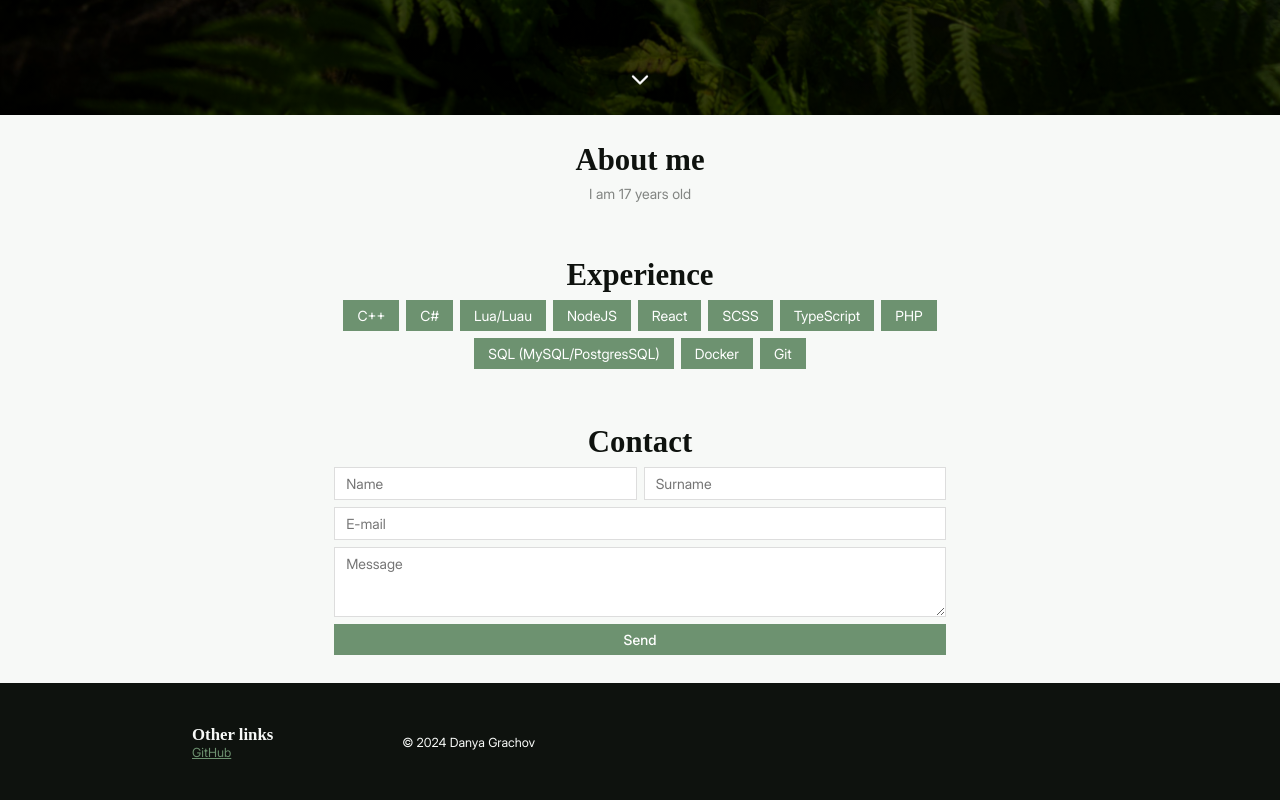
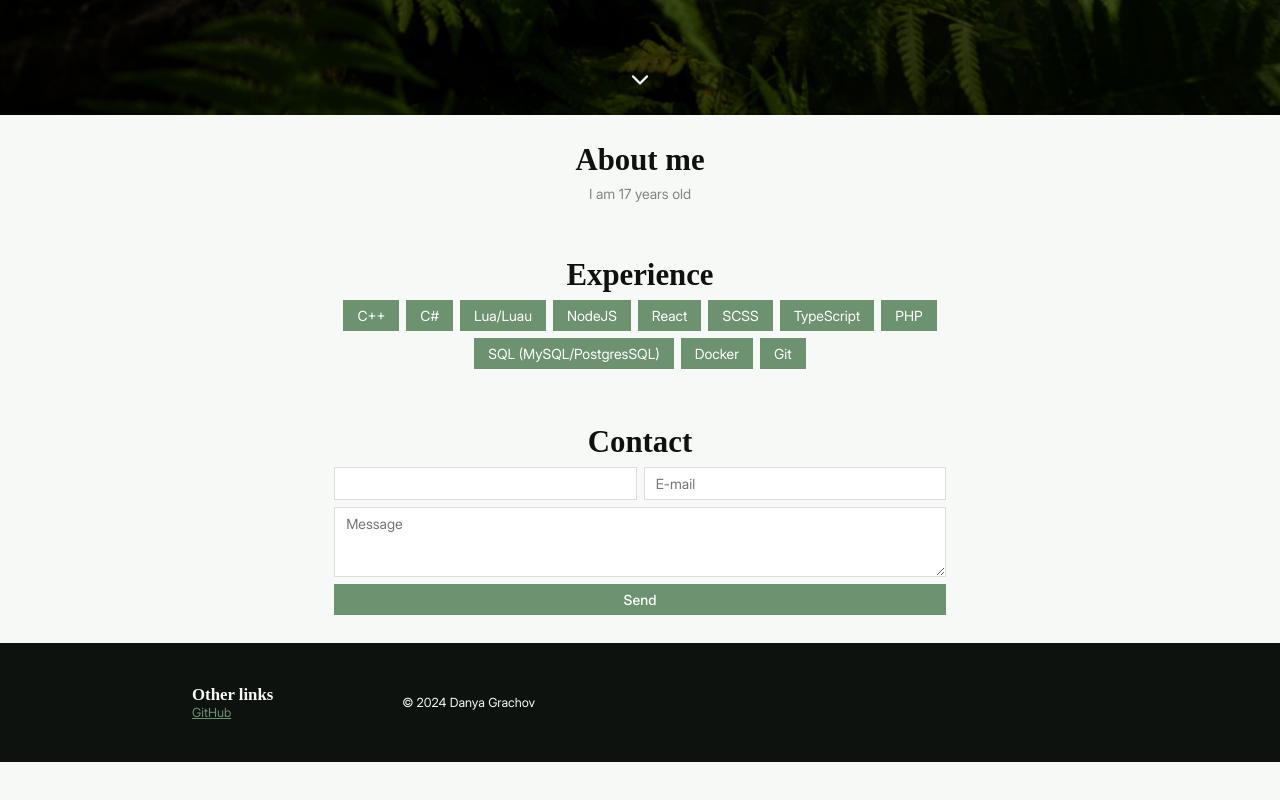
Before and after one commit to wiresnchains/wiresnchains-portfolio, a React (Create React App) app: page / in a window 1280 px wide. Shown: the part 685-1485 px from the top of the page. After the commit the page ends 1447 px from the top, so only its background shows below. Built offline with nearby package versions, Linux system fonts and the light colour scheme; a web font is replaced by a local one.

Commit message:
Update form

```diff
--- a/src/components/Form.tsx
+++ b/src/components/Form.tsx
@@ -42,8 +42,7 @@ export function Textarea({ id, placeholder, onChange }: { id?: string, placehold
 }
 
 export function ContactForm() {
-    const [firstName, setFirstName] = useState("");
-    const [lastName, setLastName] = useState("");
+    const [name, setName] = useState("");
     const [email, setEmail] = useState("");
     const [message, setMessage] = useState("");
     const [error, setError] = useState<string | undefined>();
@@ -54,18 +53,15 @@ export function ContactForm() {
     return (
         <Form>
             <FormRow>
-                <Input id="contact-firstName" type="text" placeholder={language.dictionary.firstName} onChange={(e) => setFirstName(e.target.value)} />
-                <Input id="contact-lastName" type="text" placeholder={language.dictionary.lastName} onChange={(e) => setLastName(e.target.value)} />
+                <Input type="text" placeholder={language.dictionary.name} onChange={(e) => setName(e.target.value)} />
+                <Input type="email" placeholder={language.dictionary.email} onChange={(e) => setEmail(e.target.value)}  />
             </FormRow>
             <FormRow>
-                <Input id="contact-email" type="email" placeholder={language.dictionary.email} onChange={(e) => setEmail(e.target.value)}  />
-            </FormRow>
-            <FormRow>
-                <Textarea id="contact-text" placeholder={language.dictionary.message} onChange={(e) => setMessage(e.target.value)}  />
+                <Textarea placeholder={language.dictionary.message} onChange={(e) => setMessage(e.target.value)}  />
             </FormRow>
             <FormRow>
                 <Button type="primary" onClick={async () => {
-                    if (!firstName || !lastName || !email || !message) {
+                    if (!name || !email || !message) {
                         setError(language.dictionary.emptyFields);
                         return;
                     }
@@ -78,13 +74,8 @@ export function ContactForm() {
                                     timestamp: new Date().toISOString(),
                                     fields: [
                                         {
-                                            name: "First Name",
-                                            value: firstName,
-                                            inline: true
-                                        },
-                                        {
-                                            name: "Second Name",
-                                            value: lastName,
+                                            name: "Name",
+                                            value: name,
                                             inline: true
                                         },
                                         {
```
